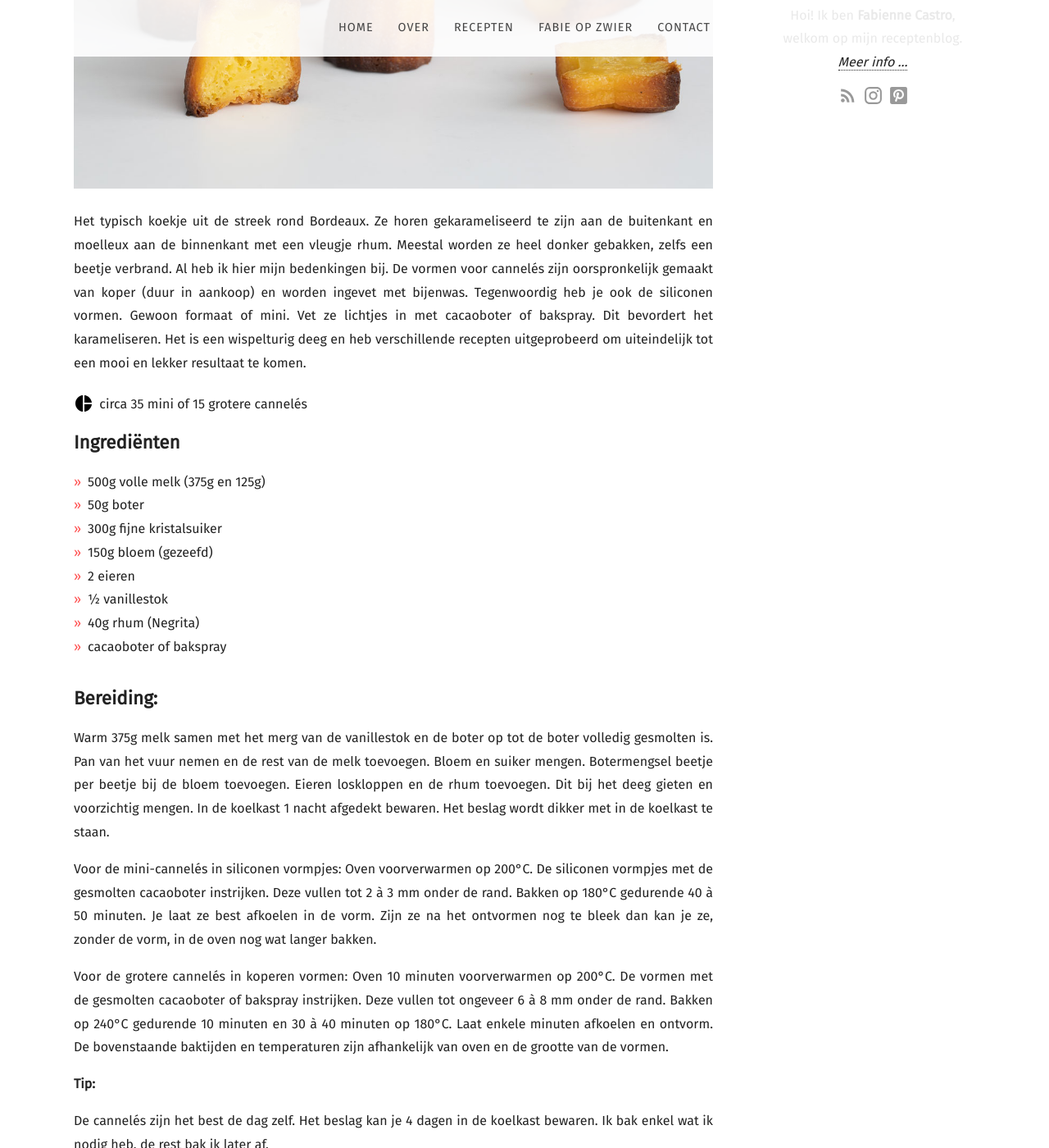
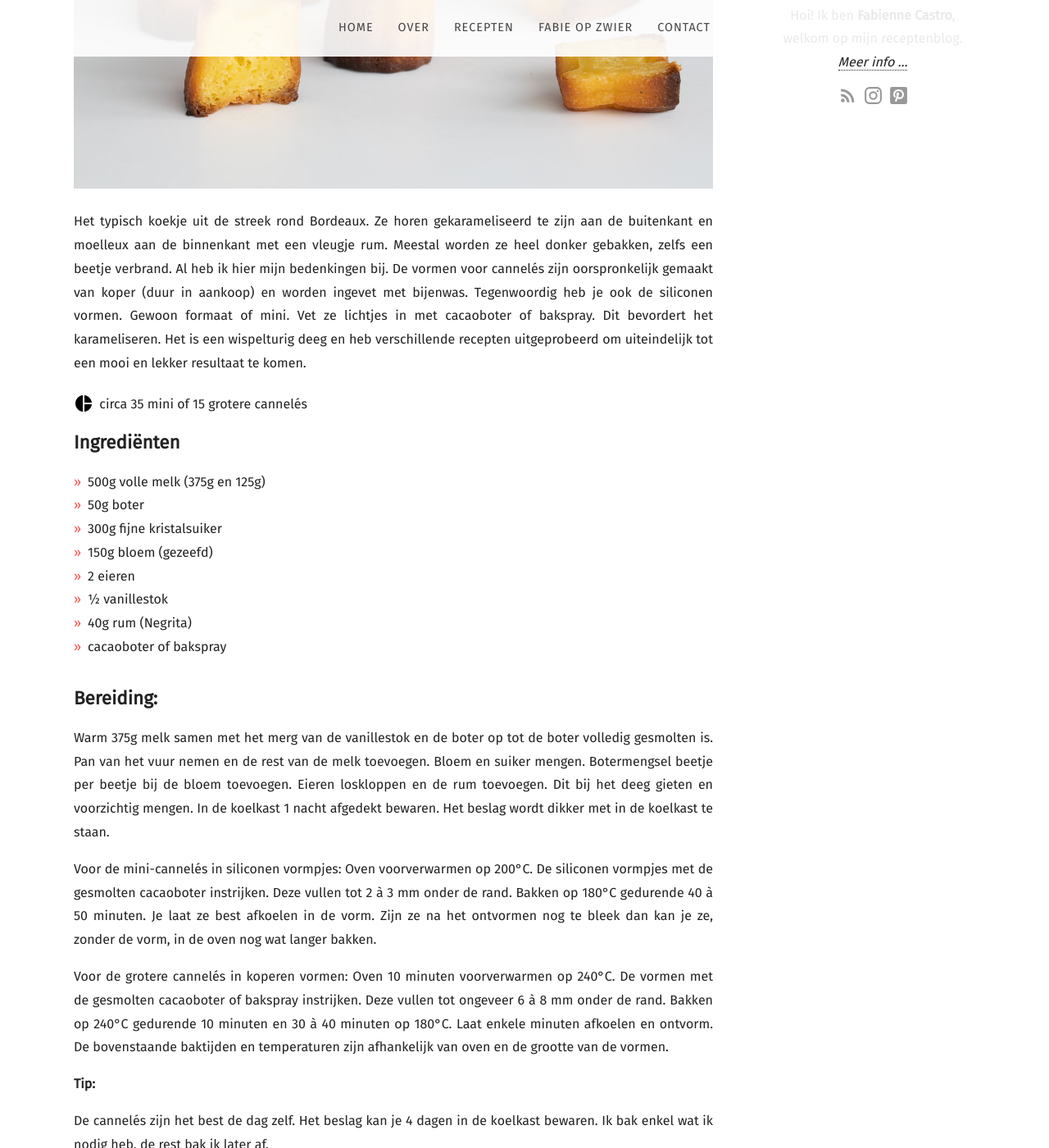
Before and after one commit to fabilicious/fabilicious.github.io, a Jekyll site: the page built from recipes/_posts/2019-12-30-Cannelés_Bordelais.md, in a window 1280 px wide and 1400 px high, scrolled down 660 px. Shown: the whole window at 82% size. Built offline with Jekyll 4.4.1, drawn with Linux system fonts in a browser that asks for light colours; nearby versions of some CDN libraries; some web fonts are replaced.

Commit message:
Update 2019-12-30-Cannelés_Bordelais.md

```diff
--- a/recipes/_posts/2019-12-30-Cannelés_Bordelais.md
+++ b/recipes/_posts/2019-12-30-Cannelés_Bordelais.md
@@ -13,12 +13,12 @@
     * 150g bloem (gezeefd)
     * 2 eieren
     * ½ vanillestok
-    * 40g rhum (Negrita)
+    * 40g rum (Negrita)
     * cacaoboter of bakspray
 
 ---
 Het typisch koekje uit de streek rond Bordeaux.
-Ze horen gekarameliseerd te zijn aan de buitenkant en moelleux aan de binnenkant met een vleugje rhum.
+Ze horen gekarameliseerd te zijn aan de buitenkant en moelleux aan de binnenkant met een vleugje rum.
 Meestal worden ze heel donker gebakken, zelfs een beetje verbrand. Al heb ik hier mijn bedenkingen bij.
 De vormen voor cannelés zijn oorspronkelijk gemaakt van koper (duur in aankoop) en worden ingevet met bijenwas.
 Tegenwoordig heb je ook de siliconen vormen. Gewoon formaat of mini.
@@ -32,7 +32,7 @@
 Pan van het vuur nemen en de rest van de melk toevoegen.
 Bloem en suiker mengen.
 Botermengsel beetje per beetje bij de bloem toevoegen.
-Eieren loskloppen en de rhum toevoegen. Dit bij het deeg gieten en voorzichtig mengen.
+Eieren loskloppen en de rum toevoegen. Dit bij het deeg gieten en voorzichtig mengen.
 In de koelkast 1 nacht afgedekt bewaren. Het beslag wordt dikker met in de koelkast te staan.
 
 Voor de mini-cannelés in siliconen vormpjes:
@@ -42,7 +42,7 @@
 Zijn ze na het ontvormen nog te bleek dan kan je ze, zonder de vorm, in de oven nog wat langer bakken.
 
 Voor de grotere cannelés in koperen vormen:
-Oven 10 minuten voorverwarmen op 200°C.
+Oven 10 minuten voorverwarmen op 240°C.
 De vormen met de gesmolten cacaoboter of bakspray instrijken. Deze vullen tot ongeveer 6 à 8 mm onder de rand. Bakken op 240°C gedurende 10 minuten en 30 à 40 minuten op 180°C.
 Laat enkele minuten afkoelen en ontvorm.
 De bovenstaande baktijden en temperaturen zijn afhankelijk van oven en de grootte van de vormen.
```
